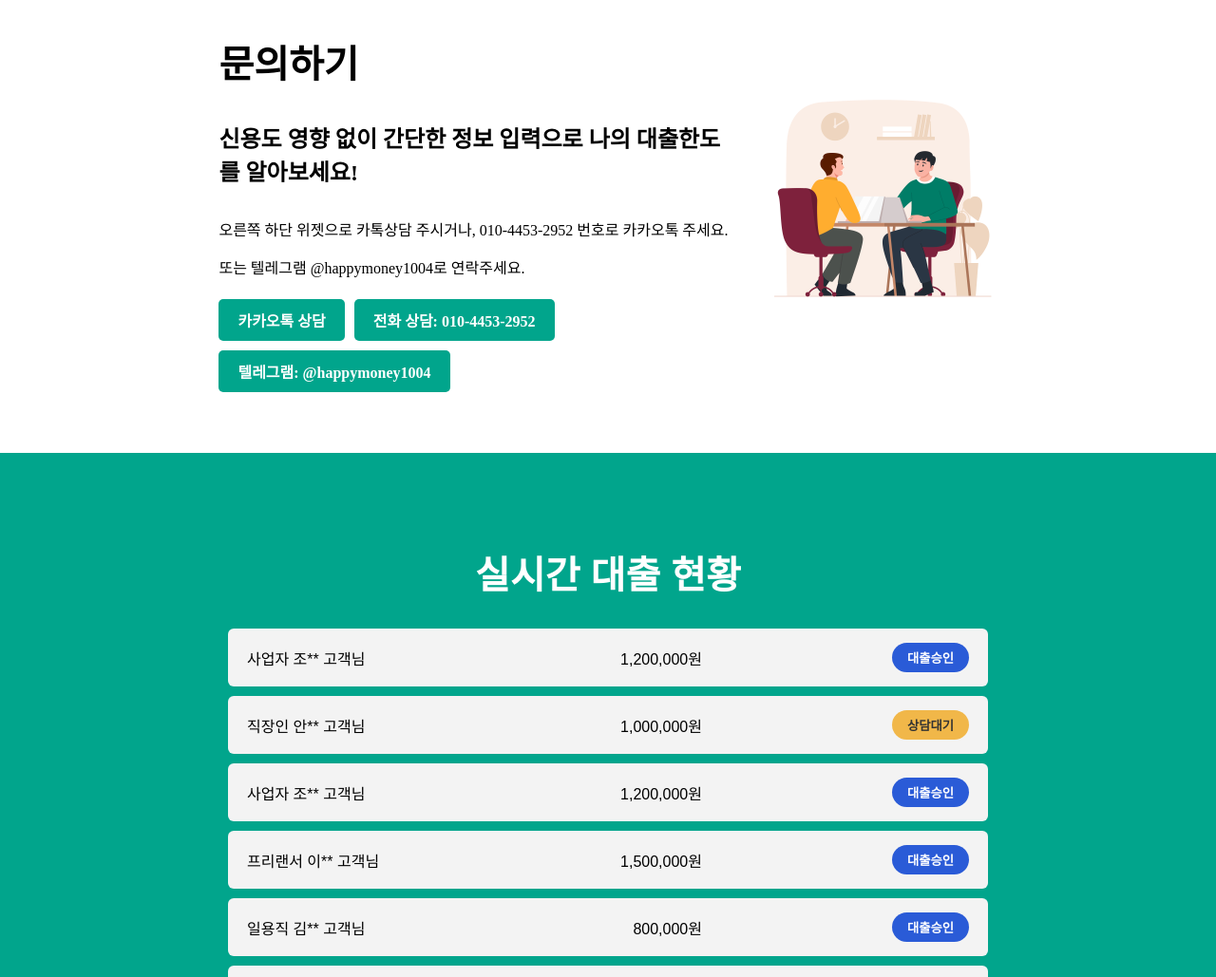
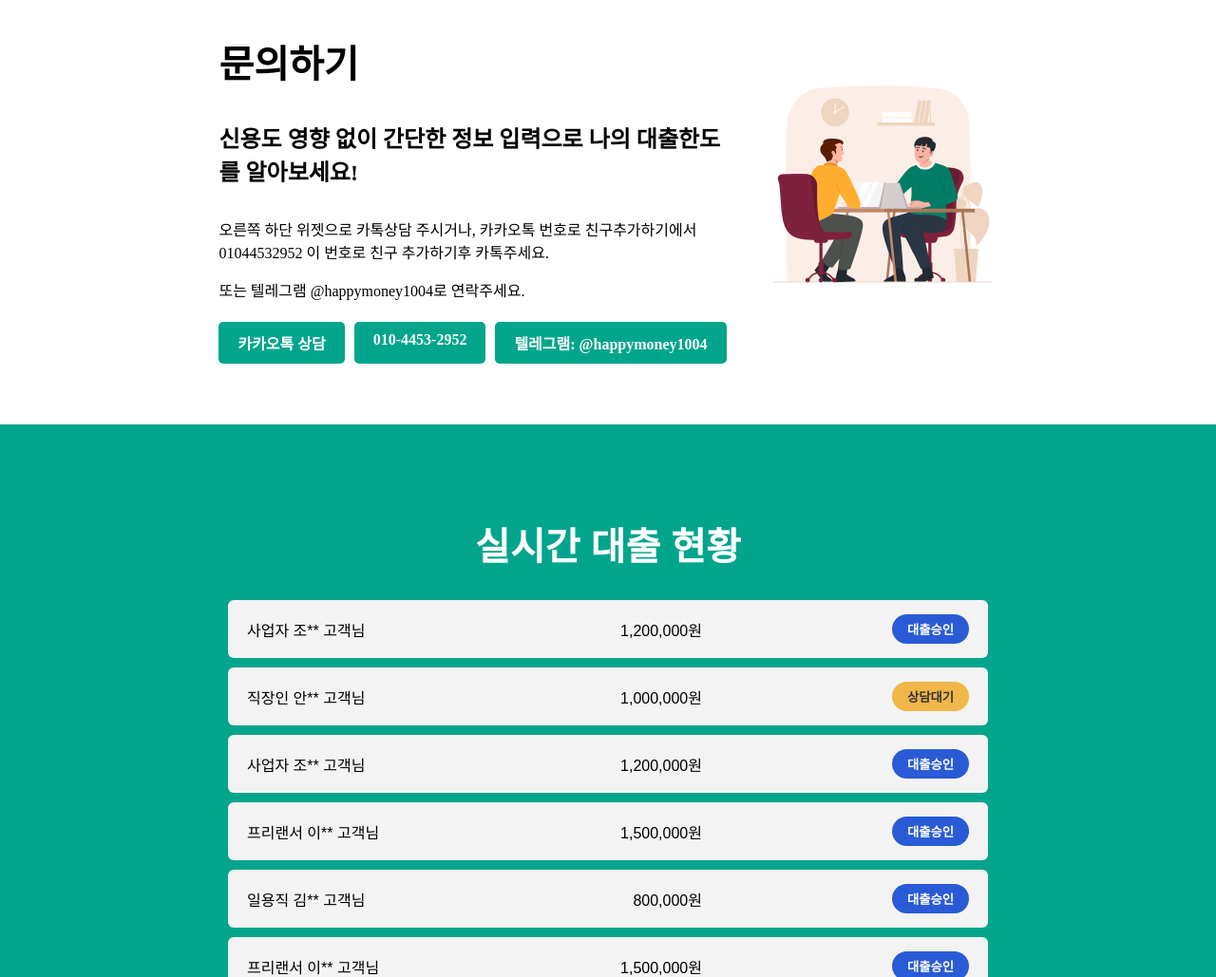
Before and after one commit to yujinnnee/happy, a plain HTML site: page index.html in a window 1280 px wide. Shown: the part 1663-2692 px from the top of the page at 95% size. Drawn offline with Linux system fonts and the light colour scheme.

Commit message:
문구 수정

```diff
--- a/index.html
+++ b/index.html
@@ -107,11 +107,11 @@
         <div class="info-left">
           <h2>문의하기</h2>
           <h4>신용도 영향 없이 간단한 정보 입력으로 나의 대출한도를 알아보세요!</h4>
-          <p>오른쪽 하단 위젯으로 카톡상담 주시거나, <span class="mobile-break"><br></span>010-4453-2952 번호로 카카오톡 주세요.</p>
+          <p>오른쪽 하단 위젯으로 카톡상담 주시거나, <span class="mobile-break"><br></span>카카오톡 번호로 친구추가하기에서 01044532952 이 번호로 친구 추가하기후 카톡주세요.</p>
           <p style = 'margin-bottom: 4%;'>또는 텔레그램 @happymoney1004로 연락주세요.</p>
           <div class="button-group">
             <a href="https://open.kakao.com/o/sP58Kiwh" class="button1 bg2-primary">카카오톡 상담</a>
-            <a href="" class="button1 bg2-primary" style="cursor: default;">전화 상담: 010-4453-2952</a>
+            <a href="" class="button1 bg2-primary" style="cursor: default;">010-4453-2952</a>
             <a href="" class="button1 bg2-primary" style="cursor: default;">텔레그램: @happymoney1004</a>
           </div>
         </div>
```
